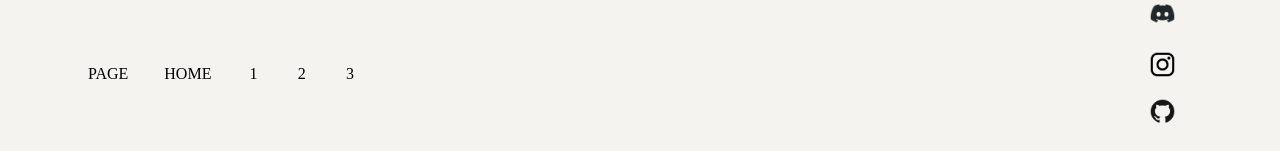
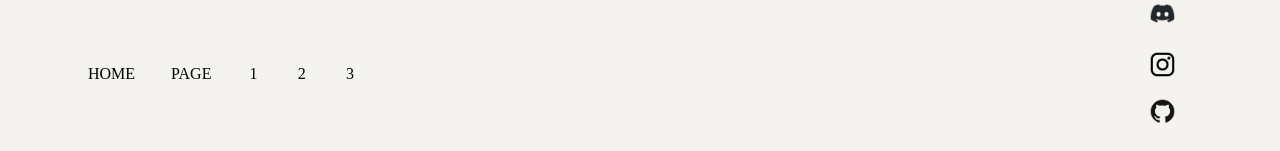
Before and after one commit to ICircleNFT/frontend, a Next.js app: page /roadmap in a window 1280 px wide. Shown: the part 394-545 px from the top of the page. Built offline with nearby package versions, Linux system fonts and the light colour scheme.

Commit message:
change order

```diff
--- a/pages/roadmap.js
+++ b/pages/roadmap.js
@@ -41,12 +41,12 @@ export default function Arts() {
                                 <div className={`mb-3 mb-sm-5 mx-auto mx-md-0 ${style.pagination}`}>
                                     <Row>
                                         <Col>
-                                            <Button className={style.coba}>PAGE</Button>
-                                        </Col>
-                                        <Col>
                                             <Link href={{ pathname: '/' }}>
                                             <Button className={style.coba}>HOME</Button>
                                             </Link>
+                                        </Col>
+                                        <Col>
+                                            <Button className={style.coba}>PAGE</Button>
                                         </Col>
                                         <Col>
                                             <Link href='/arts'>
```
